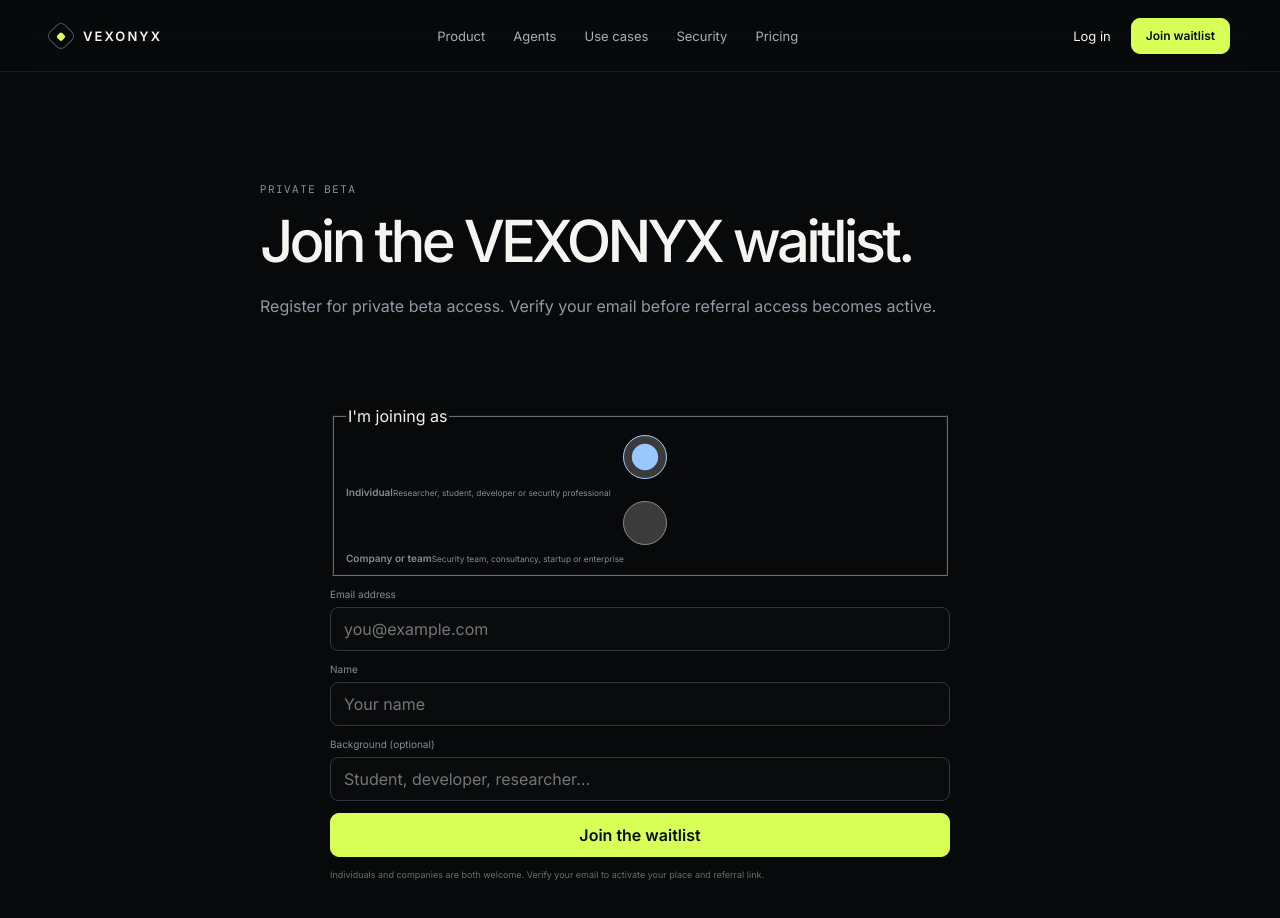
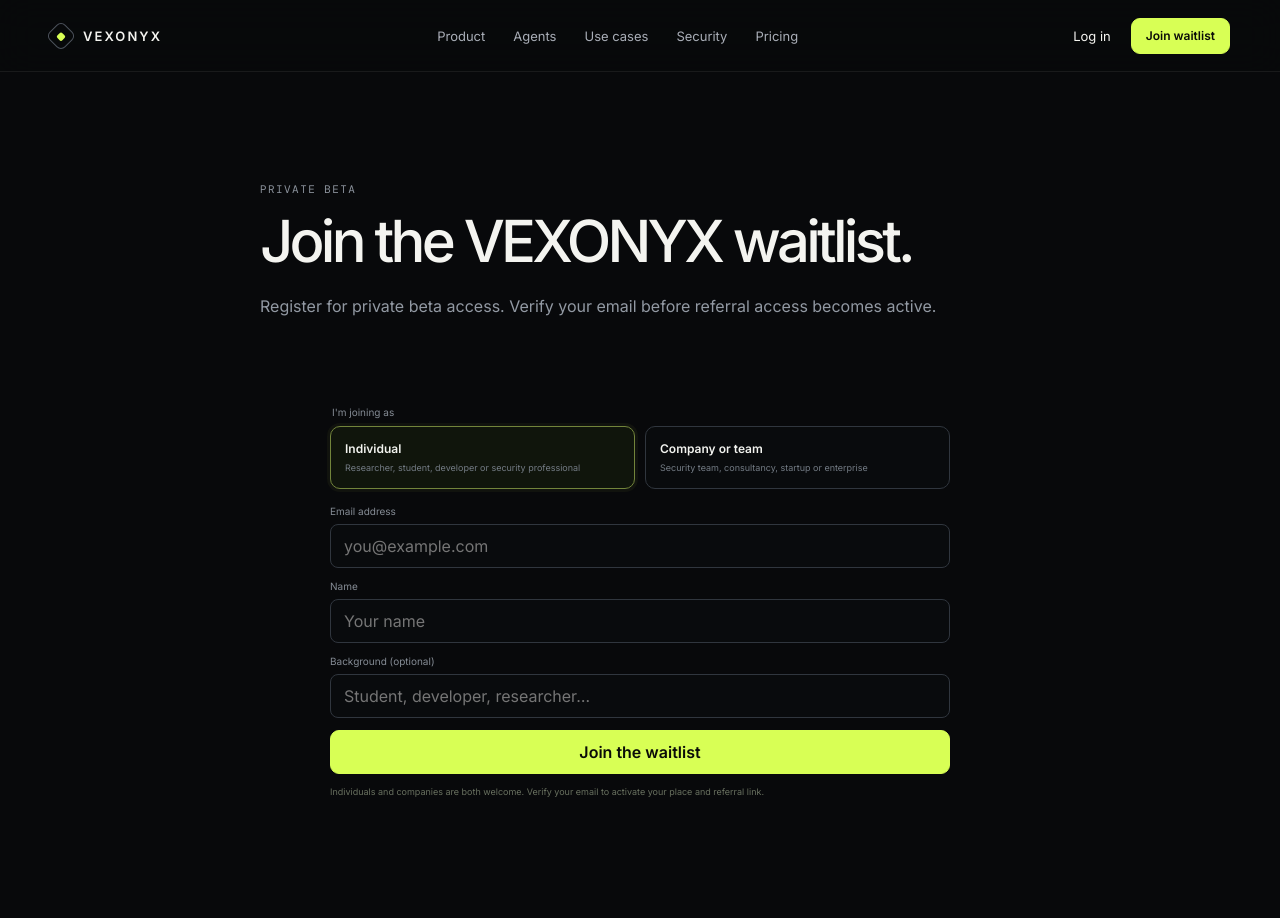
Before and after one commit to heke99/vexonyx, a Next.js app in the folder apps/web/: page /waitlist in a window 1280 px wide. Shown: the top 918 px of the page. Built offline with nearby package versions, Linux system fonts and the light colour scheme; no server answers; a web font is replaced by a local one.

Commit message:
Apply waitlist audience selector styling

```diff
--- a/apps/web/components/waitlist-form.tsx
+++ b/apps/web/components/waitlist-form.tsx
@@ -1,6 +1,7 @@
 "use client";
 
 import { FormEvent, useState } from "react";
+import styles from "./waitlist-form.module.css";
 
 type State = {
   kind: "idle" | "loading" | "success" | "error";
@@ -67,14 +68,14 @@ export function WaitlistForm({ compact = false, referralCode }: { compact?: bool
   return (
     <form className={compact ? "waitlist-form compact" : "waitlist-form"} onSubmit={submit}>
       {!compact ? (
-        <fieldset className="waitlist-choice">
+        <fieldset className={styles.choice}>
           <legend>I'm joining as</legend>
-          <div className="waitlist-choice-grid">
-            <label className={signupType === "individual" ? "selected" : ""}>
+          <div className={styles.grid}>
+            <label className={`${styles.option} ${signupType === "individual" ? styles.optionSelected : ""}`}>
               <input type="radio" name="signup_type" value="individual" checked={signupType === "individual"} onChange={() => setSignupType("individual")} />
               <span><strong>Individual</strong><small>Researcher, student, developer or security professional</small></span>
             </label>
-            <label className={signupType === "company" ? "selected" : ""}>
+            <label className={`${styles.option} ${signupType === "company" ? styles.optionSelected : ""}`}>
               <input type="radio" name="signup_type" value="company" checked={signupType === "company"} onChange={() => setSignupType("company")} />
               <span><strong>Company or team</strong><small>Security team, consultancy, startup or enterprise</small></span>
             </label>
```
